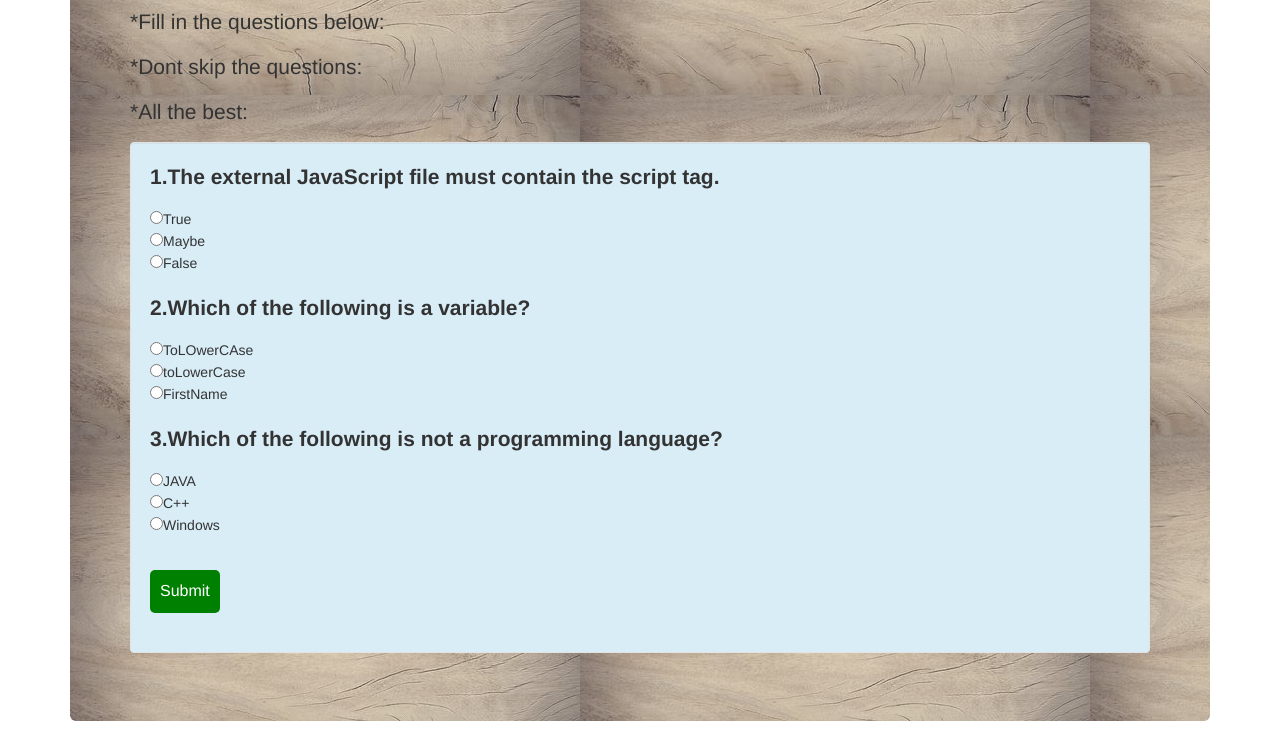
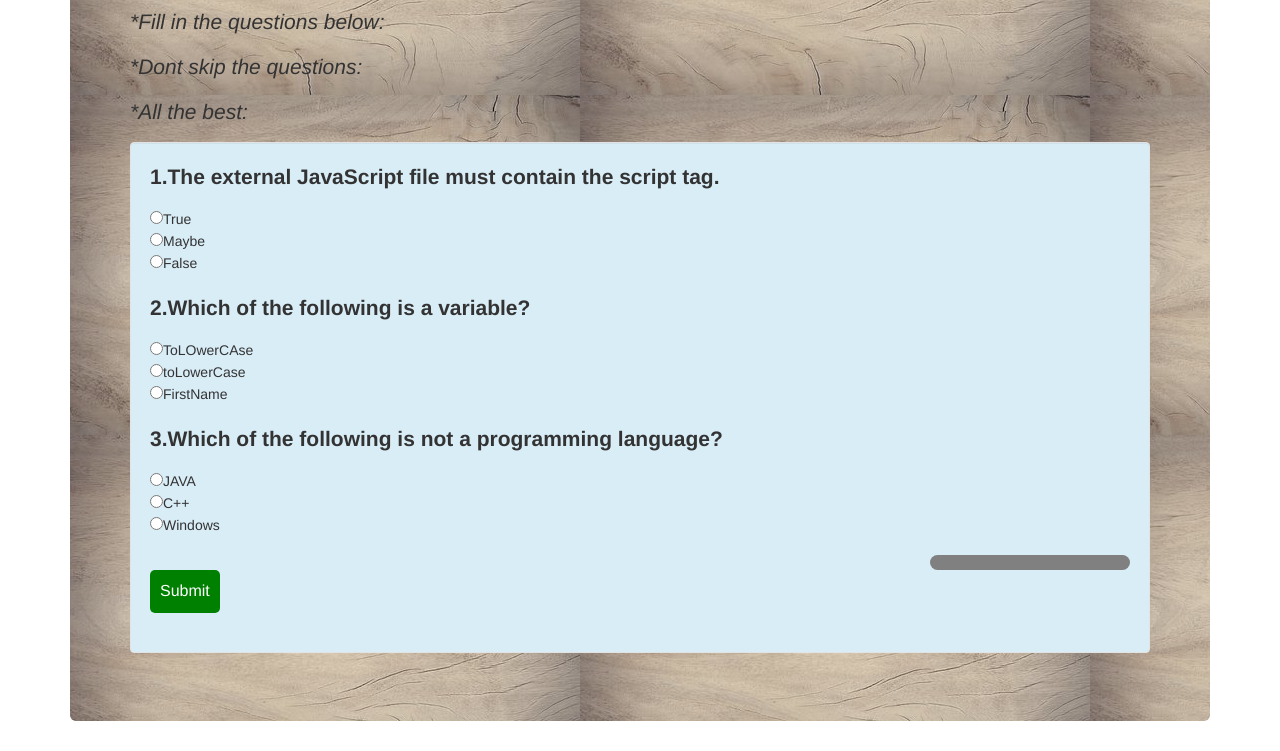
Before and after one commit to 1zx/Quiz-Board, a plain HTML site: page index.html in a window 1280 px wide. Shown: the part 245-996 px from the top of the page. Drawn offline with Linux system fonts and the light colour scheme.

Commit message:
Changed the font-sytle

```diff
--- a/css/styles.css
+++ b/css/styles.css
@@ -30,3 +30,16 @@ h1{
  color: black;
  cursor: pointer;
 }
+#after_submit {
+ visibility: white;
+ background: grey;
+
+ width: 200px;
+ border-radius: 20px;
+ float: right;
+ margin-left: 20px;
+ font-size: 20px;
+}
+.intro{
+  font-style: italic;
+}
```
